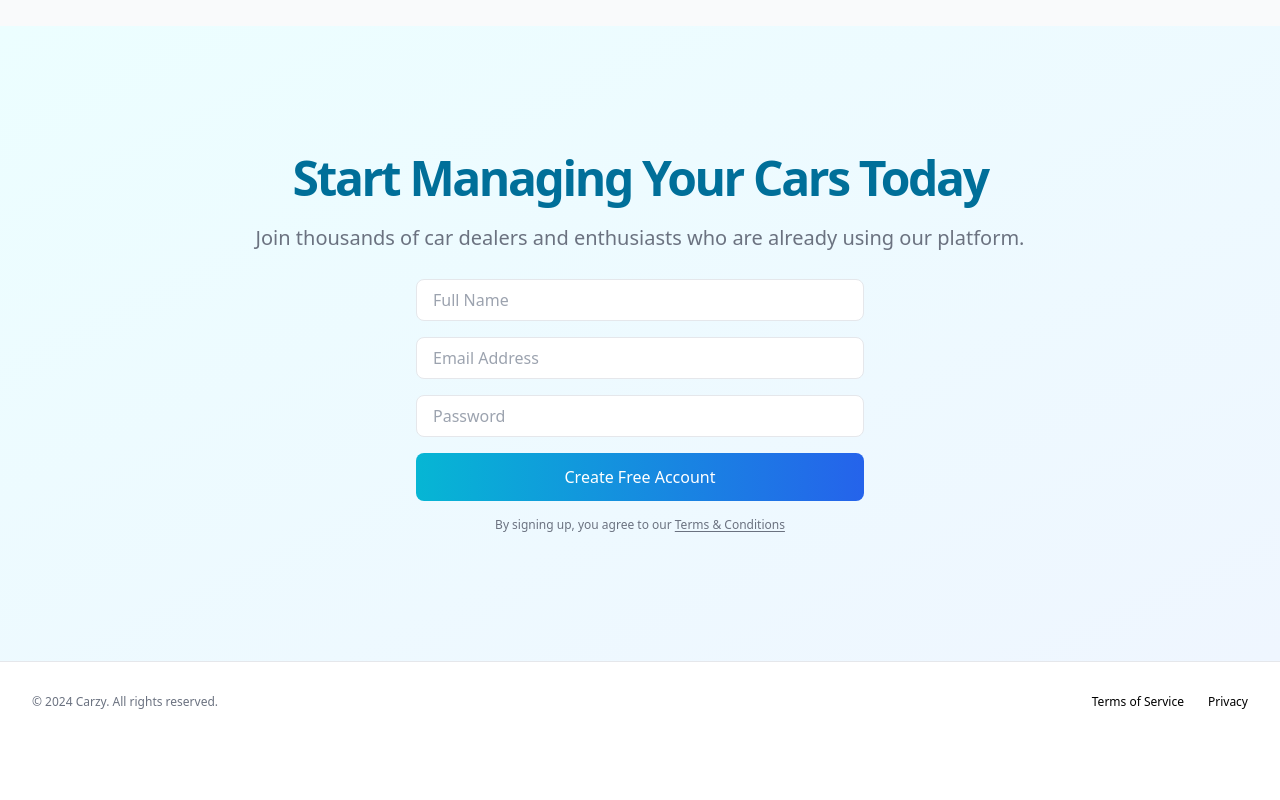
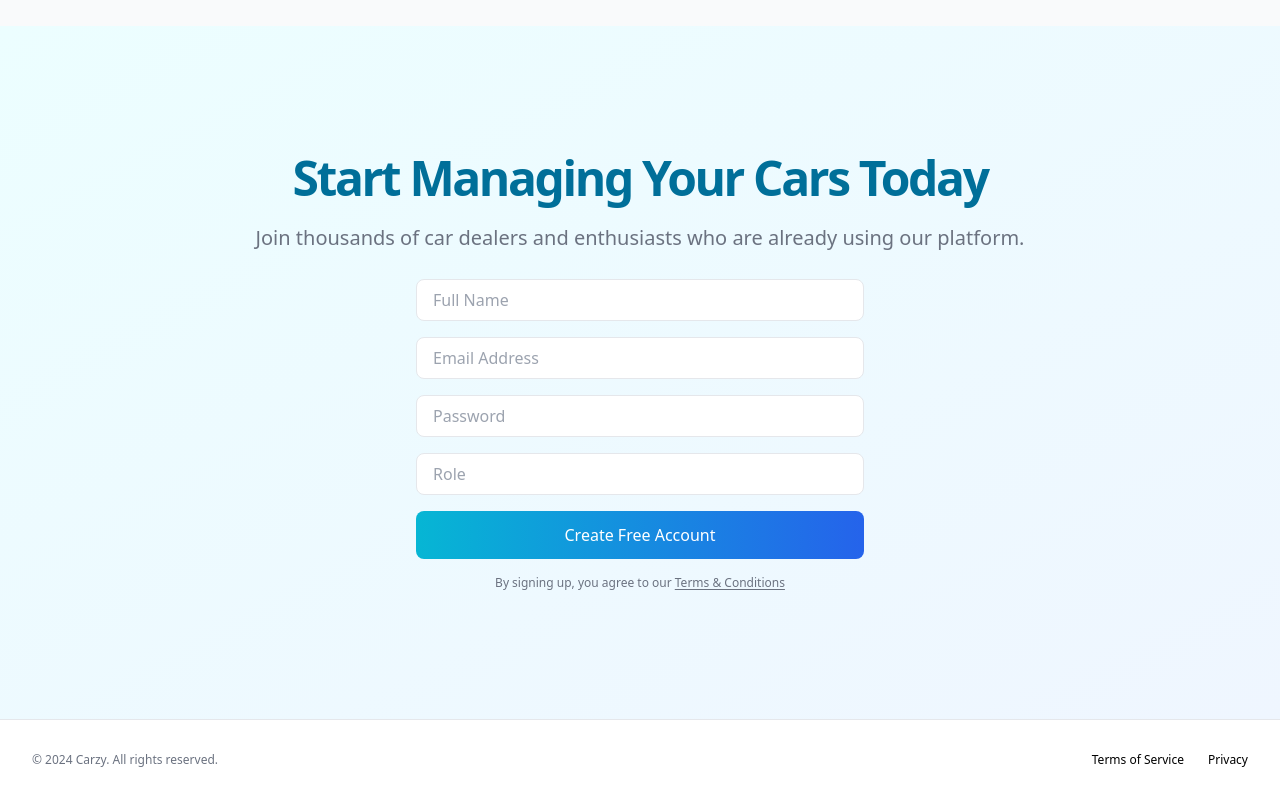
Before and after one commit to alankritkhatri/carzy, a React (Vite) app in the folder frontend/: page / in a window 1280 px wide. Shown: the part 1162-1962 px from the top of the page. Before the commit the page ends 1904 px from the top, so only its background shows below. Built offline with nearby package versions, Linux system fonts and the light colour scheme.

Commit message:
bug fix for create free account

```diff
--- a/frontend/src/pages/landingPage/landingpage.jsx
+++ b/frontend/src/pages/landingPage/landingpage.jsx
@@ -195,6 +195,15 @@
                     onChange={handleInputChange}
                     required
                   />
+                  <input
+                    className="flex-1 px-4 py-2 rounded-lg border border-gray-200"
+                    placeholder="Role"
+                    type="text"
+                    name="role"
+                    value={formData.role}
+                    onChange={handleInputChange}
+                    required
+                  />
                   <button
                     className="w-full px-6 py-3 rounded-lg bg-gradient-to-r from-cyan-500 to-blue-600 hover:from-cyan-600 hover:to-blue-700 text-white font-medium"
                     type="submit"
```
